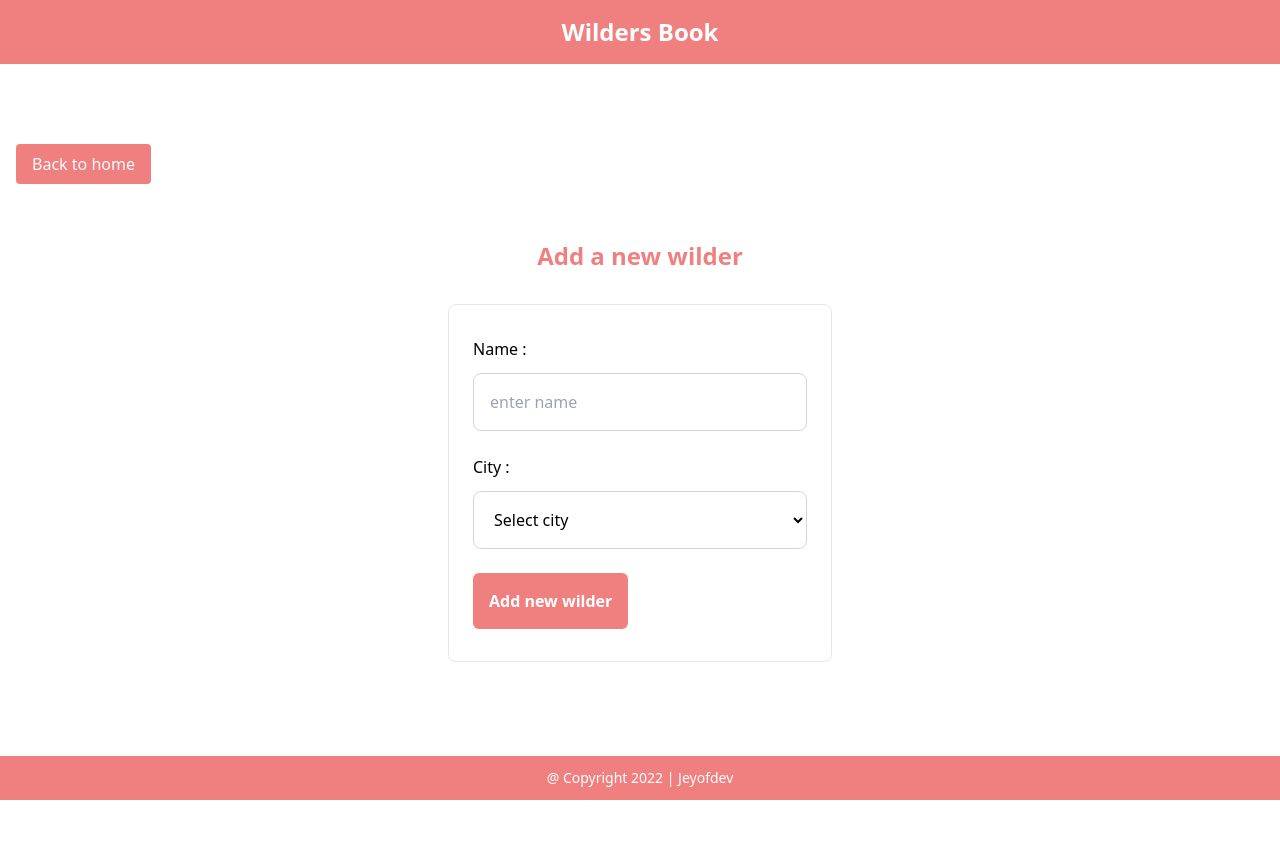
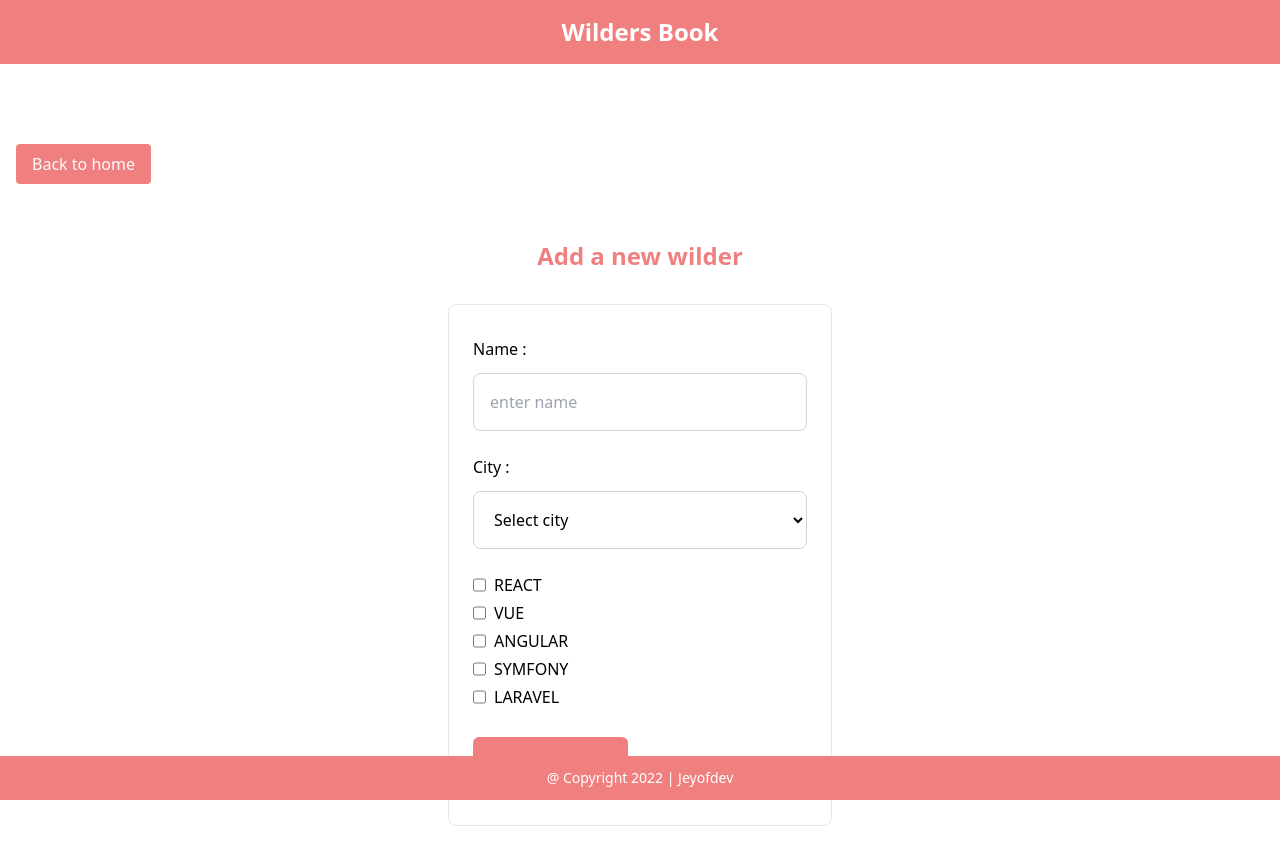
Before and after one commit to jeyofdev/wcs-course-express, a React (Create React App) app in the folder client/: page /create in a window 1280 px wide. Shown: the top 864 px of the page. Before the commit the page ends 800 px from the top, so only its background shows below. Built offline with nearby package versions, Linux system fonts and the light colour scheme.

Commit message:
client : add and update wilder with skills

```diff
--- /dev/null
+++ b/client/src/components/ui/form/Checkbox.tsx
@@ -0,0 +1,19 @@
+const Checkbox = ({ label, name, checked, onChange }: any) => {
+    return (
+        <div className="flex flex-column my-1">
+            <input
+                type="checkbox"
+                className=""
+                id={name}
+                name={name}
+                checked={checked}
+                onChange={onChange}
+            />
+            <label htmlFor={name} className="ml-2">
+                {label}
+            </label>
+        </div>
+    );
+};
+
+export default Checkbox;
--- a/client/src/components/wilders/WilderForm.tsx
+++ b/client/src/components/wilders/WilderForm.tsx
@@ -4,11 +4,18 @@ import { useMutation } from '@apollo/client';
 import { CREATE_WILDER, UPDATE_WILDER } from '../../queries/mutation';
 import { GET_WILDERS } from '../../queries/queries';
 import { notifyError, notifySuccess } from '../../utils/notifications';
-import { FormType, PostWilderType, UpdateWilderType } from '../../types';
+import {
+    FormType,
+    PostWilderType,
+    SkillType,
+    UpdateWilderType,
+} from '../../types';
 import Button from '../ui/Button';
 import Input from '../ui/form/Input';
 import Select from '../ui/form/select';
-import { optionsCities } from '../../datas';
+import { optionsCities, optionsSkills } from '../../datas';
+import Checkbox from '../ui/form/Checkbox';
+import { v4 as uuid } from 'uuid';
 
 const WilderForm = ({ method, wilder }: FormType) => {
     const navigate = useNavigate();
@@ -50,6 +57,25 @@ const WilderForm = ({ method, wilder }: FormType) => {
         e: ChangeEvent<HTMLInputElement | HTMLSelectElement>
     ) => {
         setFormDatas({ ...formDatas, [e.target.name]: e.target.value });
+    };
+
+    const handleChangeSkill = (e: any) => {
+        setFormDatas(
+            e.target.checked
+                ? {
+                      ...formDatas,
+                      skills: [
+                          ...formDatas?.skills,
+                          { title: e.target.name, votes: 0 },
+                      ],
+                  }
+                : {
+                      ...formDatas,
+                      skills: formDatas?.skills.filter(
+                          (skill: SkillType) => skill.title !== e.target.name
+                      ),
+                  }
+        );
     };
 
     const handleSubmit: any = async (e: SubmitEvent) => {
@@ -97,7 +123,24 @@ const WilderForm = ({ method, wilder }: FormType) => {
                     />
                 </div>
 
-                <Button className="bg-red-500 ml-0">
+                {optionsSkills.map((skill) => (
+                    <>
+                        <Checkbox
+                            key={uuid()}
+                            label={skill?.value}
+                            name={skill?.value}
+                            checked={
+                                formDatas?.skills.filter(
+                                    (item: SkillType) =>
+                                        item.title === skill?.value
+                                ).length > 0
+                            }
+                            onChange={handleChangeSkill}
+                        />
+                    </>
+                ))}
+
+                <Button className="bg-red-500 ml-0 mt-6">
                     {method === 'post' ? 'Add new wilder' : 'Update wilder'}
                 </Button>
             </form>
--- a/client/src/config/apollo-client.ts
+++ b/client/src/config/apollo-client.ts
@@ -1,8 +1,10 @@
-import { ApolloClient, InMemoryCache } from "@apollo/client";
+import { ApolloClient, InMemoryCache } from '@apollo/client';
 
 const client = new ApolloClient({
-  uri: '/graphql',
-  cache: new InMemoryCache(),
+    uri: '/graphql',
+    cache: new InMemoryCache({
+        addTypename: false,
+    }),
 });
 
-export default client
+export default client;
--- a/client/src/datas/index.ts
+++ b/client/src/datas/index.ts
@@ -7,9 +7,9 @@ export const optionsCities = [
 ];
 
 export const optionsSkills = [
-    { id: 1, value: 'React' },
-    { id: 2, value: 'VueJs' },
-    { id: 3, value: 'Angular' },
-    { id: 4, value: 'Symfony' },
-    { id: 5, value: 'Laravel' },
+    { id: 1, value: 'REACT' },
+    { id: 2, value: 'VUE' },
+    { id: 3, value: 'ANGULAR' },
+    { id: 4, value: 'SYMFONY' },
+    { id: 5, value: 'LARAVEL' },
 ];
--- a/client/src/pages/Update.tsx
+++ b/client/src/pages/Update.tsx
@@ -9,6 +9,7 @@ const Update = () => {
 
     const { loading, data } = useQuery<GetWilderType>(GET_WILDER_BY_ID, {
         variables: { wilderId },
+        fetchPolicy: 'network-only',
     });
 
     return (
```
